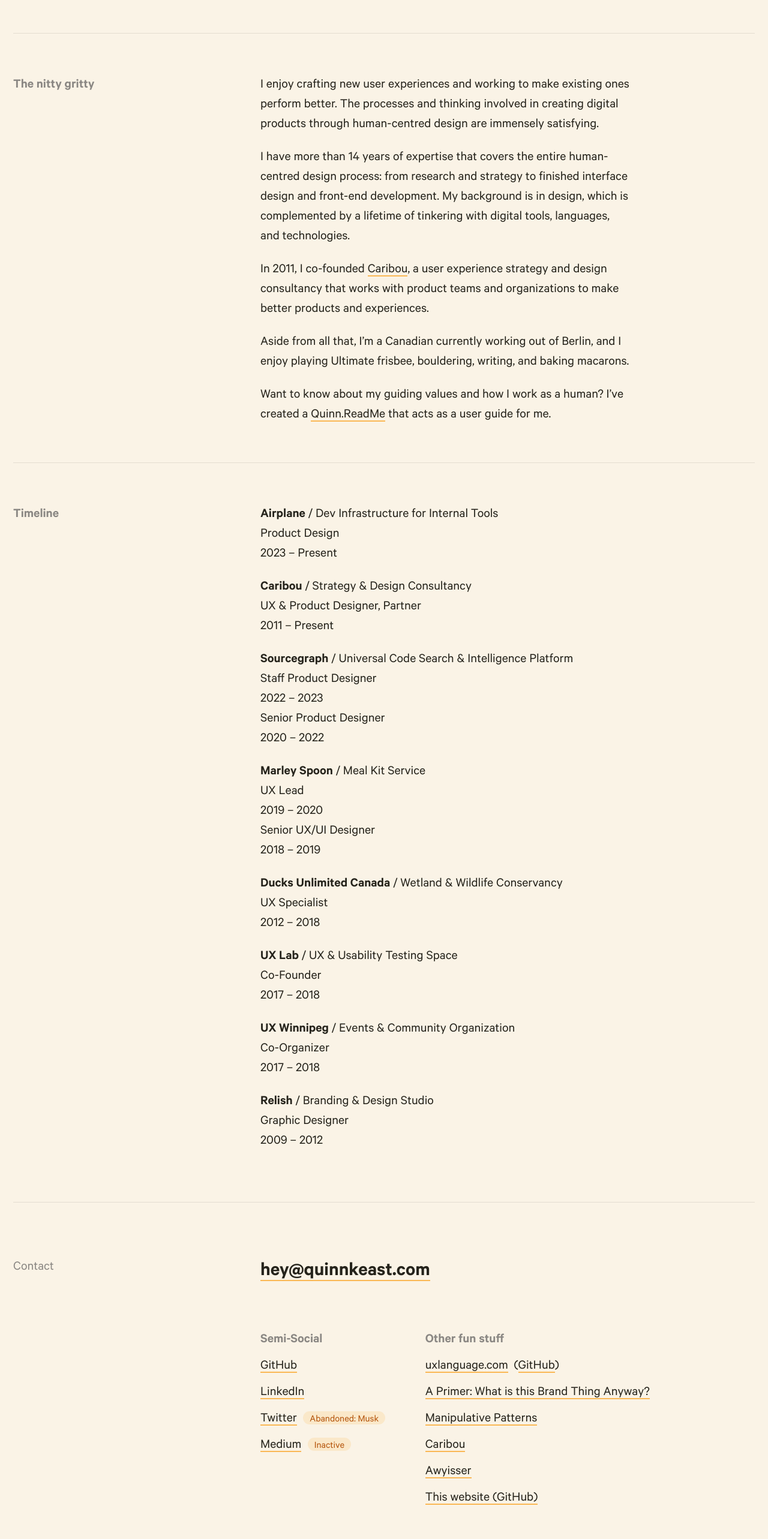
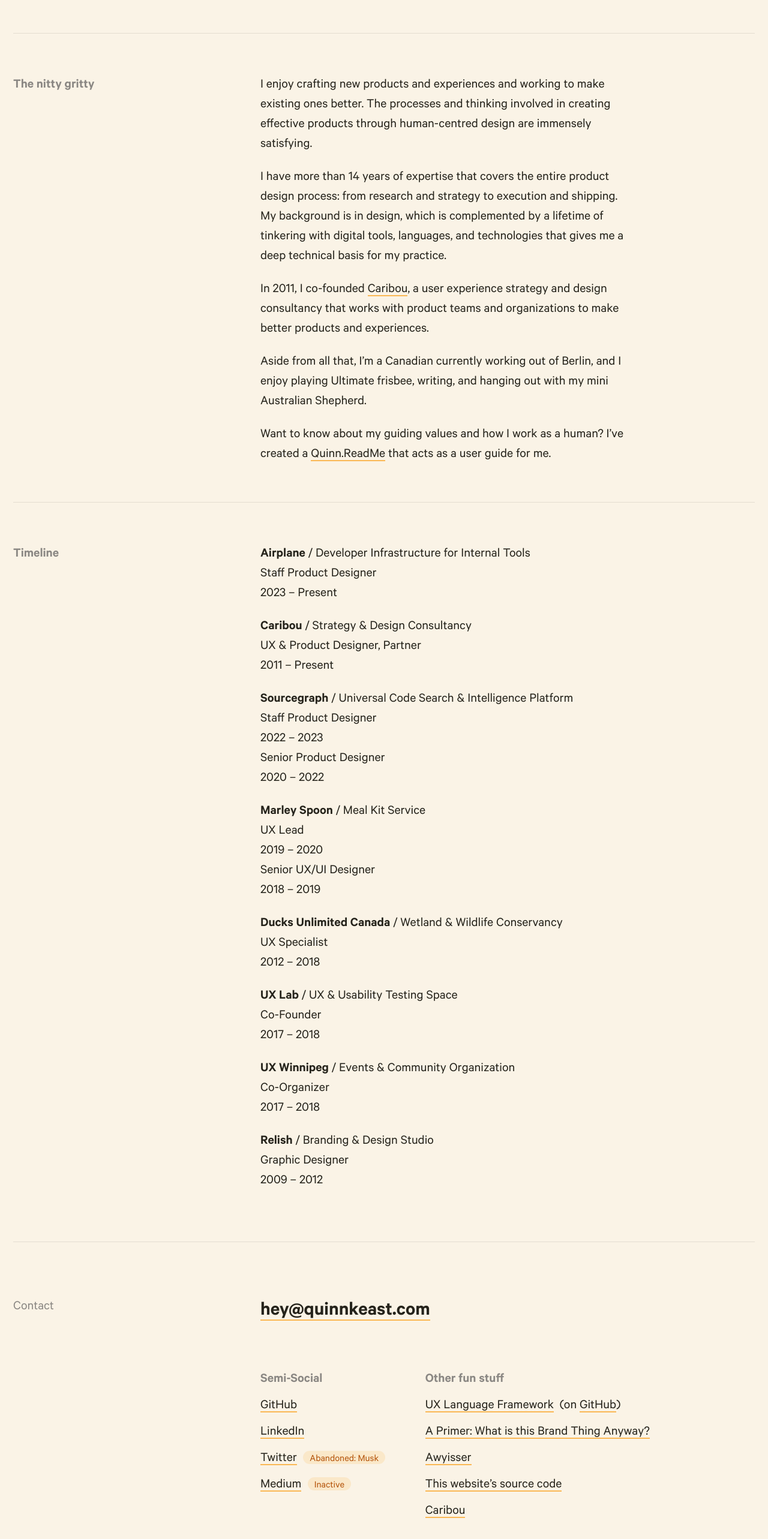
Before and after one commit to quinnkeast/quinnkeast-website, a Next.js app: page /about in a window 1280 px wide. Shown: the part 880-3446 px from the top of the page at 60% size. Built offline with nearby package versions, Linux system fonts and the light colour scheme.

Commit message:
Various edits and tweaks

```diff
--- a/_posts/its-weird-how-design-systems-are-so-rote-yet-so-difficult.mdx
+++ b/_posts/its-weird-how-design-systems-are-so-rote-yet-so-difficult.mdx
@@ -80,3 +80,6 @@ Similarly, if you have an existing product that never had a design system, inves
 A product’s underlying design system is intrinsically linked to brand strategy. At some point, every company needs a brand platform, and the product itself plays a role in expressing the brand. When a company starts thinking about brand strategically, investing in design systems can help actually execute on making that brand tangible, creating better differentiation and strong positive signals for prospective customers.
 
 That design systems are so rote makes it easy to get a quick return on investment. That’s great. But the ease of getting started shouldn’t overshadow the need for thoughtfulness around planning and alignment, same as any other product. It’s going to be difficult no matter what. But if done well, design systems pay dividends: better design, engineering, and collaborative processes, a stronger brand platform, and a better product experience.
+
+---
+_This article reached #2 on Hacker News on December 13, 2023. <a href="https://news.ycombinator.com/item?id=38627674" target="_blank">View thread</a> ↗_
--- a/components/footer.js
+++ b/components/footer.js
@@ -50,9 +50,9 @@ export default function Footer() {
             <ul className="list-none ml-0 mt-2">
               <li>
                 <a href="https://uxlanguage.com" target="_blank">
-                  uxlanguage.com
+                  UX Language Framework
                 </a>
-                &nbsp; (
+                &nbsp; (on{" "}
                 <a
                   href="https://github.com/quinnkeast/product-language-framework"
                   target="_blank"
@@ -67,16 +67,6 @@ export default function Footer() {
                 </a>
               </li>
               <li>
-                <a href="https://manipulativepatterns.com" target="_blank">
-                  Manipulative Patterns
-                </a>
-              </li>
-              <li>
-                <a href="https://caribou.co" target="_blank">
-                  Caribou
-                </a>
-              </li>
-              <li>
                 <a href="http://www.awyisser.com" target="_blank">
                   Awyisser
                 </a>
@@ -86,7 +76,12 @@ export default function Footer() {
                   href="https://github.com/quinnkeast/quinnkeast-website/"
                   target="_blank"
                 >
-                  This website (GitHub)
+                  This website’s source code
+                </a>
+              </li>
+              <li>
+                <a href="https://caribou.co" target="_blank">
+                  Caribou
                 </a>
               </li>
             </ul>
--- a/pages/about.js
+++ b/pages/about.js
@@ -44,18 +44,18 @@ function About() {
         </div>
         <div className="md:col-span-2 max-w-md">
           <p>
-            I enjoy crafting new user experiences and working to make existing
-            ones perform better. The processes and thinking involved in creating
-            digital products through human-centred design are immensely
-            satisfying.
+            I enjoy crafting new products and experiences and working to make
+            existing ones better. The processes and thinking involved in
+            creating effective products through human-centred design are
+            immensely satisfying.
           </p>
 
           <p>
             I have more than 14 years of expertise that covers the entire
-            human-centred design process: from research and strategy to finished
-            interface design and front-end development. My background is in
-            design, which is complemented by a lifetime of tinkering with
-            digital tools, languages, and technologies.
+            product design process: from research and strategy to execution and
+            shipping. My background is in design, which is complemented by a
+            lifetime of tinkering with digital tools, languages, and
+            technologies that gives me a deep technical basis for my practice.
           </p>
 
           <p>
@@ -70,8 +70,8 @@ function About() {
 
           <p>
             Aside from all that, I’m a Canadian currently working out of Berlin,
-            and I enjoy playing Ultimate frisbee, bouldering, writing, and
-            baking macarons.
+            and I enjoy playing Ultimate frisbee, writing, and hanging out with
+            my mini Australian Shepherd.
           </p>
 
           <p>
@@ -87,9 +87,10 @@ function About() {
         </div>
         <div className="md:col-span-2">
           <p>
-            <strong>Airplane</strong> / Dev Infrastructure for Internal Tools
+            <strong>Airplane</strong> / Developer Infrastructure for Internal
+            Tools
             <br />
-            Product Design
+            Staff Product Designer
             <br />
             2023 – Present
           </p>
--- a/pages/readme.js
+++ b/pages/readme.js
@@ -45,7 +45,7 @@ function ReadMe() {
               <a href="#ethical-principles">Ethical Principles</a>
             </li>
             <li>
-              <a href="#nuance">Nuance</a>
+              <a href="#how-i-work">How I Work</a>
             </li>
             <li>
               <a href="#errata">Errata</a>
@@ -107,7 +107,7 @@ function ReadMe() {
             team members, and environments.
           </p>
           <hr />
-          <h2 id="nuance">Nuance</h2>
+          <h2 id="how-i-work">How I Work</h2>
           <p>
             <strong>I like to use people as a sounding board.</strong>{" "}
             Sometimes, I’m not actually looking for an answer or solution.
@@ -140,9 +140,9 @@ function ReadMe() {
               I bias towards <s>action</s> <u>impact</u>.
             </strong>{" "}
             I believe in being pragmatic about doing things that have the most
-            meaningful impact in the immediate context. While that often looks
-            like a bias for action, it’s more about being thoughtful about
-            impact and doing what will help us learn and get better.
+            meaningful impact in the immediate context. It’s similar to a bias
+            for action, but focused on being thoughtful about doing things with
+            real impact that will help us learn and get better.
           </p>
           <p>
             <strong>I assume positive intent.</strong> I assume people have
```
Also changed, not shown: 1 other file (tests, documents, lock files or other folders).
